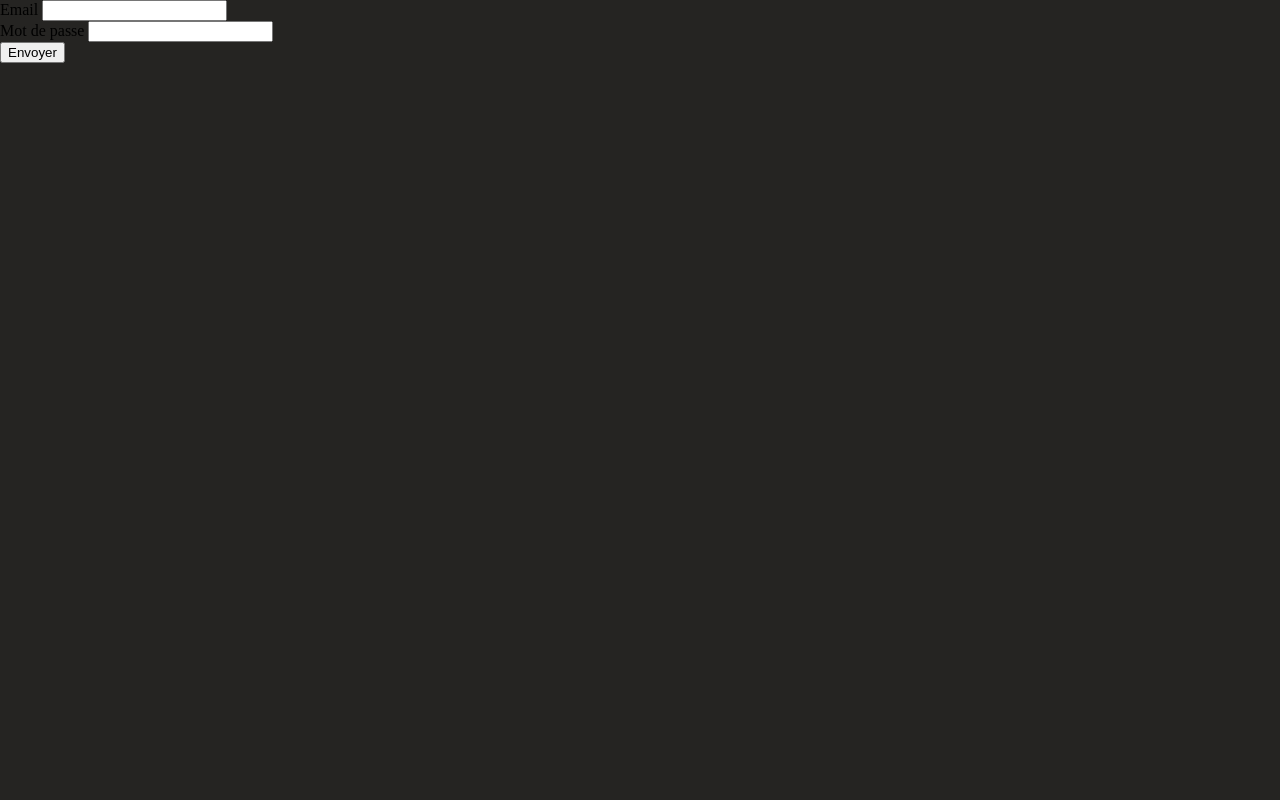
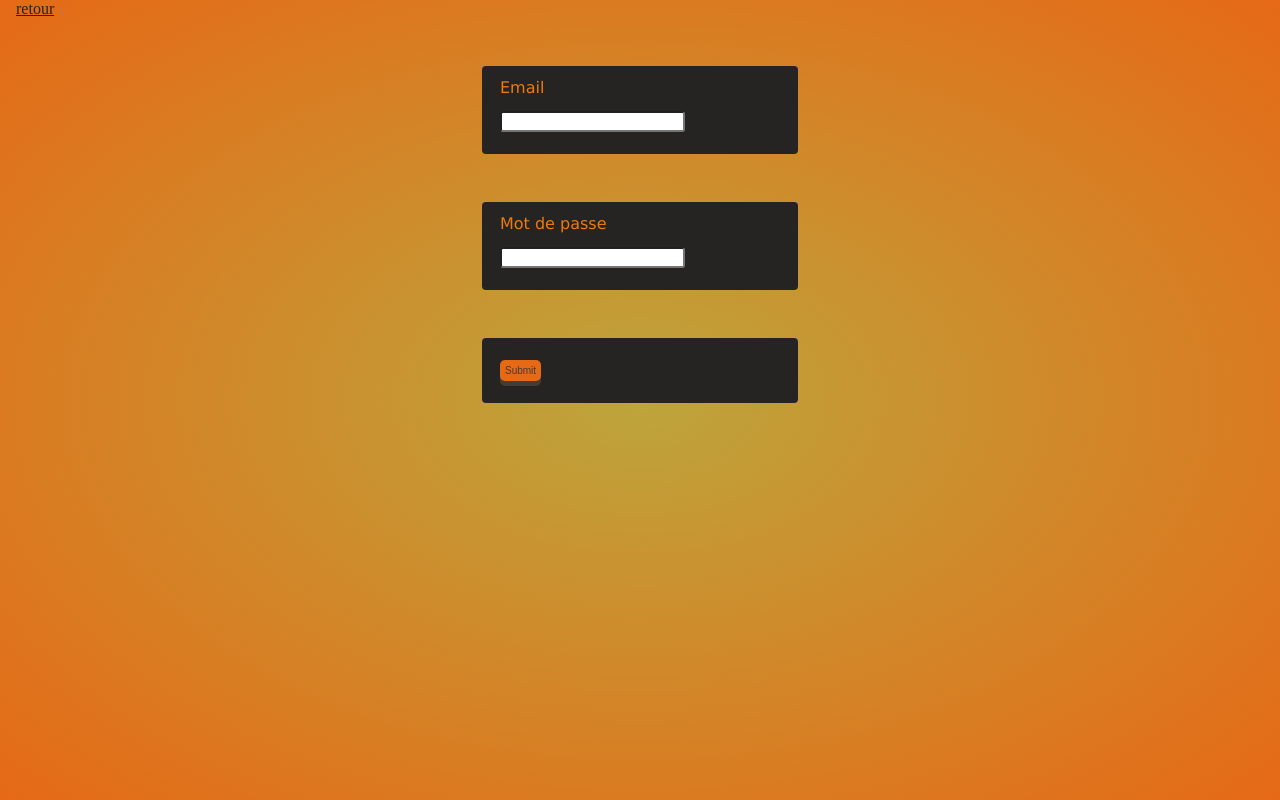
Before and after one commit to xaperret/bored, a plain HTML site: page frontend/signin.html in a window 1280 px wide. Drawn offline with Linux system fonts and the light colour scheme.

Commit message:
ajout fonctionnalités et css signin/signup

```diff
--- a/frontend/res/css/style.css
+++ b/frontend/res/css/index.css
@@ -20,8 +20,20 @@
 
 }
 
+
+
 html {
   background-color: var(--color-dark-background);
+}
+
+.formContainer {
+  /* most containers */
+  display        : flex;
+
+  justify-content: space-evenly;
+  align-content  : flex-start;
+  align-items    : flex-start;
+  flex-flow: column wrap;
 }
 
 /* FLEXBOX */
--- /dev/null
+++ b/frontend/res/css/sign.css
@@ -0,0 +1,83 @@
+/* IMPORTS */
+/*
+ *@font-face {
+  font-family: Interstellar;
+  src: url("../font/001\ Interstellar\ Log\ Regular.ttf");
+}
+*/
+
+/* COMMON */
+* {
+  margin: 0;
+}
+
+:root{
+  --color-dark-background : #252422;
+  --color-highlight : #ec7b10;
+  --color-light-background :#e66916 ;
+  --color-light-text : #fffcf2;
+  --color-dark-text : #403d39;
+  --color-radial-background :  #bda53c;
+}
+
+
+div {
+  margin: 0 auto ;
+  margin-top: 3em;
+  border-radius: 4px;
+  padding : 12px 8px;
+  width: 300px;
+  background-color:var(--color-dark-background);
+}
+
+a{
+  margin: 1em;
+  border: #252422 2px;
+  color: #252422;
+}
+
+input:focus {
+  outline: none;
+}
+
+input[type=text]:focus {
+  border: 3px solid var(--color-light-text);
+}
+body{
+  min-height:100vh;
+  background: radial-gradient(var(--color-radial-background),var(--color-light-background));
+}
+label {
+  margin-left: 10px;
+  font-family: Verdana;
+  display: block;
+  font-weight: lighter;
+  color:var(--color-highlight);
+  margin-bottom: 4px;
+}
+
+input {
+  border-radius: 3px;
+  margin : 10px ;
+}
+input[type="submit"]:active {
+  background-color:var(--color-light-background);
+  box-shadow: 0 3px #666;
+  transform: translateY(4px);
+}
+
+input[type="submit"] {
+  display: inline-block;
+  padding: 5px 5px;
+  font-size: 10px;
+  cursor: pointer;
+  text-align: center;
+  text-decoration: none;
+  outline: none;
+  color: var(--color-dark-text);
+  background-color: var(--color-light-background);
+  border: none;
+  border-radius: 5px;
+  box-shadow: var(--color-dark-text) 0 5px ;
+
+}
--- a/frontend/script.js
+++ b/frontend/script.js
@@ -114,6 +114,6 @@ function generateNewActivity(
     .then((res) => generateActivityHtml("item activity", main_el, res));
 }
 
-for (let i = 0; i < 10; i++) {
-  generateNewActivity();
-}
+// for (let i = 0; i < 10; i++) {
+//   generateNewActivity();
+// }
--- a/frontend/signin.html
+++ b/frontend/signin.html
@@ -5,22 +5,24 @@
   <meta charset="UTF-8">
 
   <title>Sign in</title>
-  <link rel="stylesheet" type="text/css" href="res/css/style.css" />
+  <link rel="stylesheet" type="text/css" href="res/css/sign.css" />
 </head>
 
-<body>
-  <form action="https://genwl.com" method="POST" id="usr-form">
-    <div>
+<body >
+  <a href="./index.html">retour</a>
+  <form action="connexion.html" method="POST" id="usr-form">
+    <div >
       <label for="id-mail">Email</label>
       <input required type="email" id="id-mail" name="user_mail" />
     </div>
-    <div>
+    <div >
       <label for="id-pwd">Mot de passe</label>
       <input required type="password" id="id-pwd" name="user_pwd" />
     </div>
 
-    <div>
-      <button type="submit">Envoyer</button>
+    <div >
+
+      <input type="submit"></input>
     </div>
 
   </form>
```
Also changed, not shown: frontend/index.html (+16 -31 lines), frontend/signup.html (+11 -5 lines).
